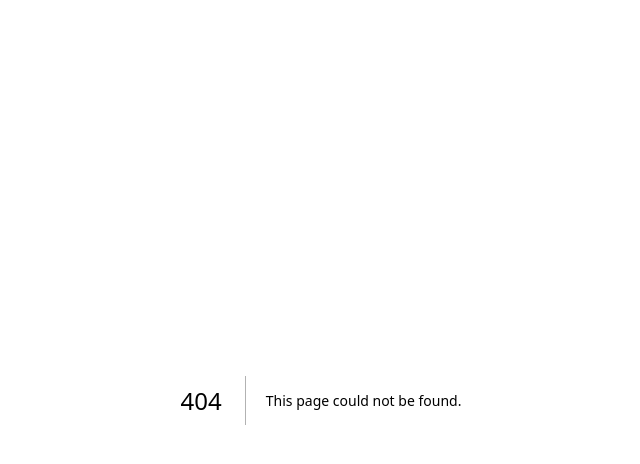
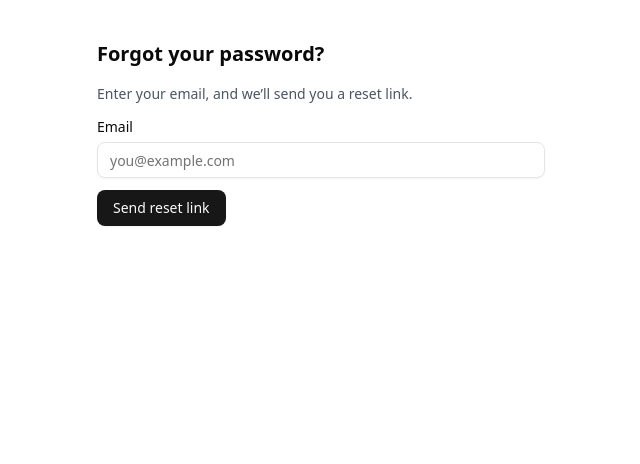
Before and after one commit to 6045943/Authentication-nextjs, a Next.js app: page /auth/forgot-password in a window 1280 px wide. Before the commit this address had no page. Shown: the top 464 px of the page, without its empty margins (319-959 px from the left). Built offline with nearby package versions, Linux system fonts and the light colour scheme; no server answers.

Commit message:
Werkende password reset systeem
Een werkende password reset systeem gemaakt, wanner een user zijn wachtwoord vergeet moet hij zijn email invullen, dan krijgt die een email met een link naar de website waar hij zijn password kan reseten.

```diff
--- /dev/null
+++ b/app/auth/forgot-password/page.tsx
@@ -0,0 +1,55 @@
+"use client";
+
+import { useState } from "react";
+import { supabase } from "@/lib/supabaseClient";
+import { Input } from "@/components/ui/input";
+import { Button } from "@/components/ui/button";
+import { Label } from "@/components/ui/label";
+
+export default function ForgotPasswordPage() {
+  const [email, setEmail] = useState("");
+  const [message, setMessage] = useState("");
+  const [loading, setLoading] = useState(false);
+
+  async function handleResetPassword(e: React.FormEvent) {
+    e.preventDefault();
+    setLoading(true);
+    setMessage("");
+
+    const { error } = await supabase.auth.resetPasswordForEmail(email, {
+      redirectTo: `${window.location.origin}/auth/reset-password`,
+    });
+
+    if (error) {
+      setMessage(error.message);
+    } else {
+      setMessage("Check your email for the password reset link.");
+    }
+    setLoading(false);
+  }
+
+  return (
+    <div className="max-w-md mx-auto mt-10 space-y-4">
+      <h1 className="text-xl font-semibold">Forgot your password?</h1>
+      <p className="text-sm text-gray-600">
+        Enter your email, and we’ll send you a reset link.
+      </p>
+      <form onSubmit={handleResetPassword} className="space-y-3">
+        <div className="grid gap-2">
+          <Label>Email</Label>
+          <Input
+            type="email"
+            placeholder="you@example.com"
+            value={email}
+            onChange={(e) => setEmail(e.target.value)}
+            required
+          />
+        </div>
+        <Button type="submit" disabled={loading}>
+          {loading ? "Sending..." : "Send reset link"}
+        </Button>
+      </form>
+      {message && <p className="text-sm text-gray-600">{message}</p>}
+    </div>
+  );
+}
--- /dev/null
+++ b/app/auth/reset-password/page.tsx
@@ -0,0 +1,45 @@
+"use client";
+
+import { useState } from "react";
+import { supabase } from "@/lib/supabaseClient";
+import { Input } from "@/components/ui/input";
+import { Button } from "@/components/ui/button";
+import { Label } from "@/components/ui/label";
+
+export default function ResetPasswordPage() {
+  const [password, setPassword] = useState("");
+  const [message, setMessage] = useState("");
+
+  async function handleUpdatePassword(e: React.FormEvent) {
+    e.preventDefault();
+    setMessage("");
+
+    const { error } = await supabase.auth.updateUser({ password });
+
+    if (error) {
+      setMessage(error.message);
+    } else {
+      setMessage("Your password has been updated! You can now log in.");
+    }
+  }
+
+  return (
+    <div className="max-w-md mx-auto mt-10 space-y-4">
+      <h1 className="text-xl font-semibold">Set a new password</h1>
+      <form onSubmit={handleUpdatePassword} className="space-y-3">
+        <div className="grid gap-2">
+          <Label>New Password</Label>
+          <Input
+            type="password"
+            placeholder="********"
+            value={password}
+            onChange={(e) => setPassword(e.target.value)}
+            required
+          />
+        </div>
+        <Button type="submit">Update password</Button>
+      </form>
+      {message && <p className="text-sm text-gray-600">{message}</p>}
+    </div>
+  );
+}
--- a/components/login-form.tsx
+++ b/components/login-form.tsx
@@ -105,7 +105,7 @@ export function LoginForm({
                 <div className="flex items-center">
                   <Label htmlFor="password">Password</Label>
                   <a
-                    href="#"
+                    href="/auth/forgot-password"
                     className="ml-auto inline-block text-sm underline-offset-4 hover:underline"
                   >
                     Forgot your password?
@@ -118,11 +118,6 @@ export function LoginForm({
                   value={password}
                   onChange={(e) => setPassword(e.target.value)}
                 />
-                {(error) && (
-                  <div className={cn("text-center text-sm font-medium text-red-600")}>
-                    {error}
-                  </div>
-                )}
               </div>
               <div className="flex flex-col gap-3">
                 <Button type="submit" className="w-full" disabled={loading}>
```
